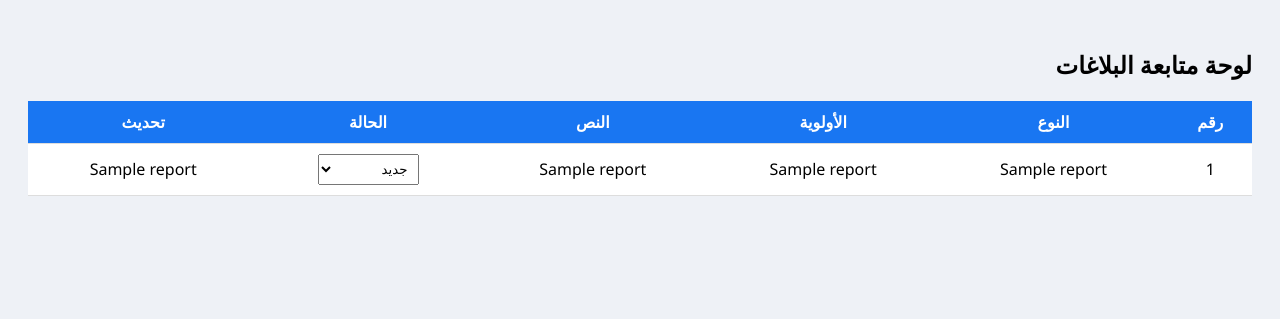
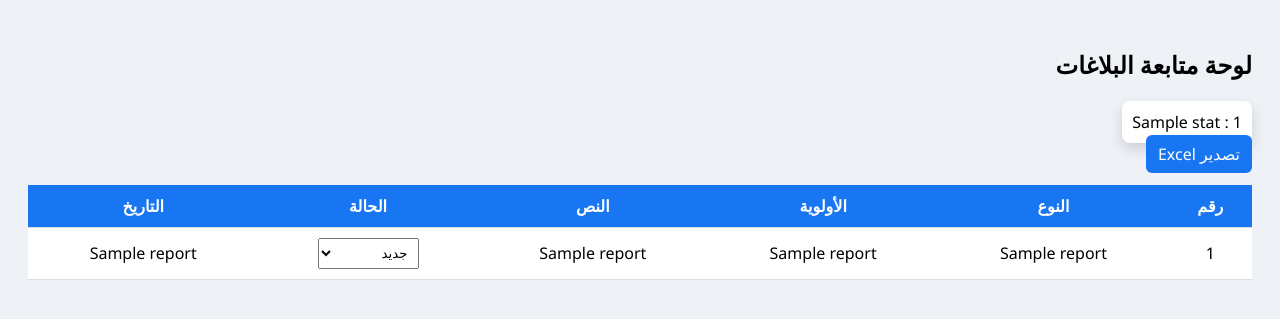
Before and after one commit to ss2009w-lang/chat-assistant, a Python web app: template templates/admin.html in a window 1280 px wide. Shown: the top 319 px of the page. Run offline with Jinja, Linux system fonts and the light colour scheme; the template is opened without the code that fills it: most values are stand-ins (such as "Sample title", 1, 10 or a date in 2020).

Commit message:
step4 export reports to excel and admin statistics

```diff
--- a/requirements.txt
+++ b/requirements.txt
@@ -1,3 +1,4 @@
 flask
 python-docx
 gunicorn
+openpyxl
--- a/templates/admin.html
+++ b/templates/admin.html
@@ -5,16 +5,26 @@
 <title>لوحة إدارة البلاغات</title>
 <style>
 body{font-family:Segoe UI;background:#eef1f6;padding:20px}
-table{width:100%;border-collapse:collapse;background:#fff}
+table{width:100%;border-collapse:collapse;background:#fff;margin-top:20px}
 th,td{padding:10px;border-bottom:1px solid #ddd;text-align:center}
 th{background:#1976f2;color:#fff}
 select{padding:6px}
-button{padding:6px 10px;background:#1976f2;color:#fff;border:none;border-radius:6px}
+button,a{padding:8px 12px;background:#1976f2;color:#fff;border:none;border-radius:6px;text-decoration:none}
+.stats{display:flex;gap:10px;margin-top:10px}
+.stat{background:#fff;padding:10px;border-radius:8px;box-shadow:0 6px 14px rgba(0,0,0,.15)}
 </style>
 </head>
 <body>
 
 <h2>لوحة متابعة البلاغات</h2>
+
+<div class='stats'>
+{% for s in stats %}
+<div class='stat'>{{s[0]}} : {{s[1]}}</div>
+{% endfor %}
+</div>
+
+<a href='/admin/export'>تصدير Excel</a>
 
 <table>
 <tr>
@@ -23,7 +33,7 @@ button{padding:6px 10px;background:#1976f2;color:#fff;border:none;border-radius:
 <th>الأولوية</th>
 <th>النص</th>
 <th>الحالة</th>
-<th>تحديث</th>
+<th>التاريخ</th>
 </tr>
 
 {% for r in reports %}
@@ -42,7 +52,6 @@ button{padding:6px 10px;background:#1976f2;color:#fff;border:none;border-radius:
 <td>{{r[5]}}</td>
 </tr>
 {% endfor %}
-
 </table>
 
 <script>
```
Also changed, not shown: app.py (+24 -2 lines).
